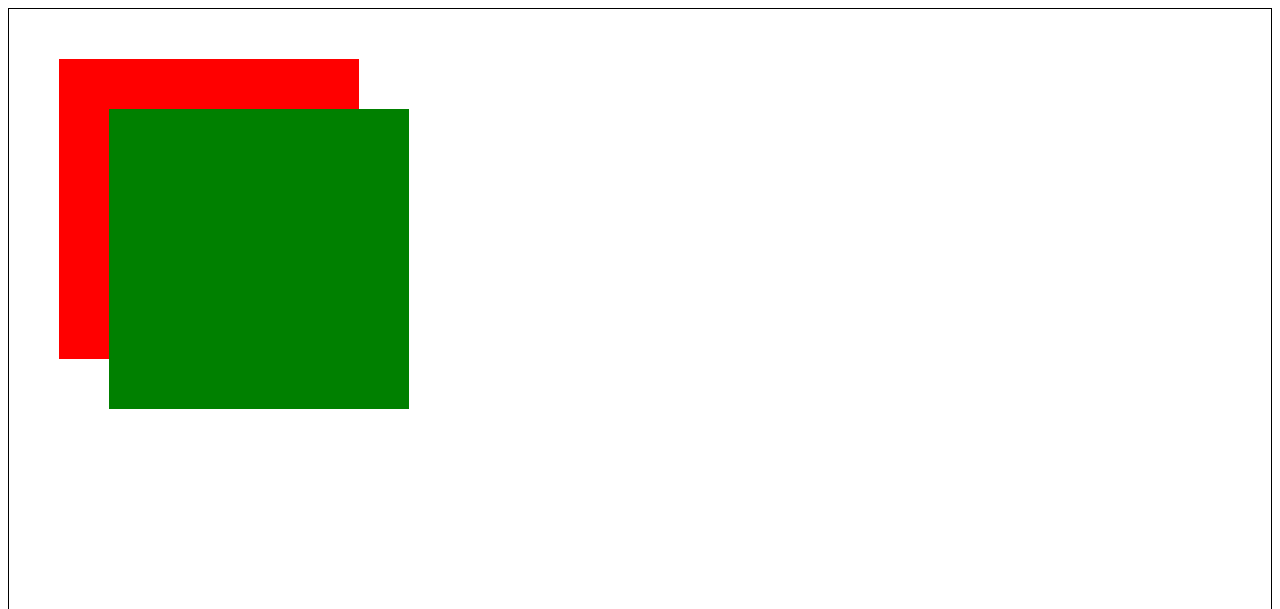
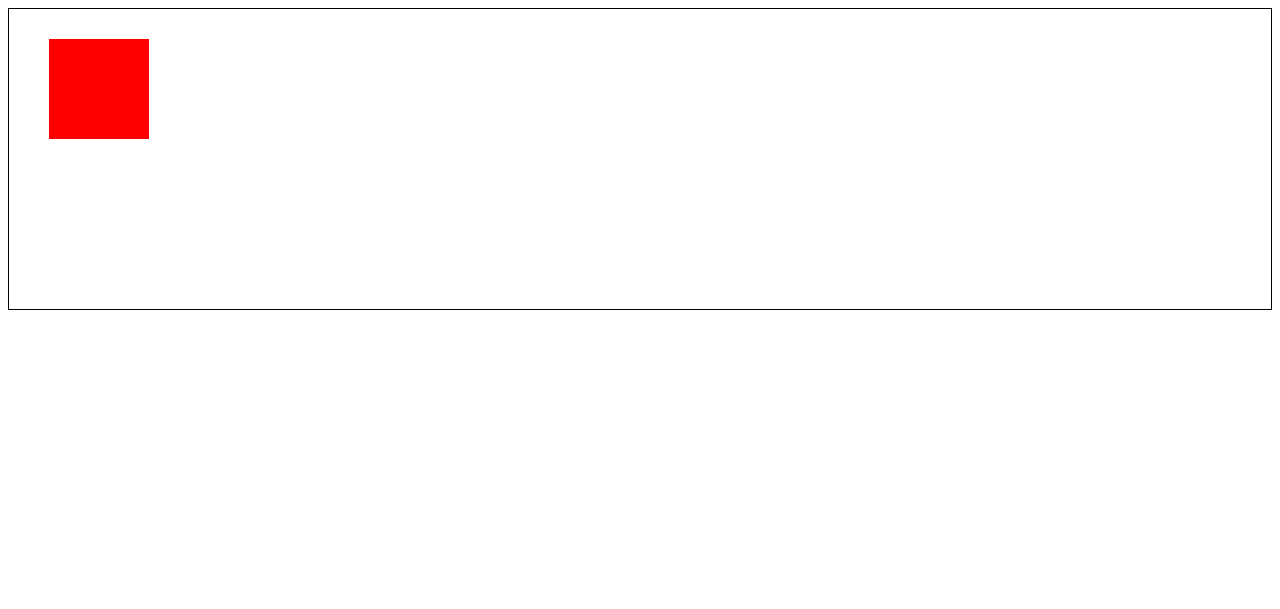
Before and after one commit to RiakhinEvgeniy/Learn-HTML-CSS, a plain HTML site: page index.html in a window 1280 px wide. Shown: the top 609 px of the page. Drawn offline with Linux system fonts and the light colour scheme.

Commit message:
absolute position

```diff
--- a/index.html
+++ b/index.html
@@ -8,9 +8,8 @@
 </head>
 <body>
 
-    <div class="parent">
-        <div class="child1"></div>
-        <div class="child2"></div>
+    <div class="container">
+        <div class="absolute-box"></div>
     </div>
 
 <script src="mycode.js"></script>
--- a/style.css
+++ b/style.css
@@ -1,25 +1,14 @@
-.parent {
+.container {
+   min-width: 300px;
+   min-height: 300px;
    position: relative;
    border: 1px solid black;
-   min-height: 600px;
-   z-index: 10;
 }
-
-.child1 {
+.absolute-box {
    position: absolute;
-   min-width: 300px;
-   min-height: 300px;
+   width: 100px;
+   height: 100px;
+   left: 40px;
+   top: 30px;
    background-color: red;
-   z-index: 0;
-   left: 50px;
-   top: 50px;
 }
-.child2 {
-   position: absolute;
-   min-width: 300px;
-   min-height: 300px;
-   background-color: green;
-   z-index: 1;
-   left: 100px;
-   top: 100px;
-}
```
